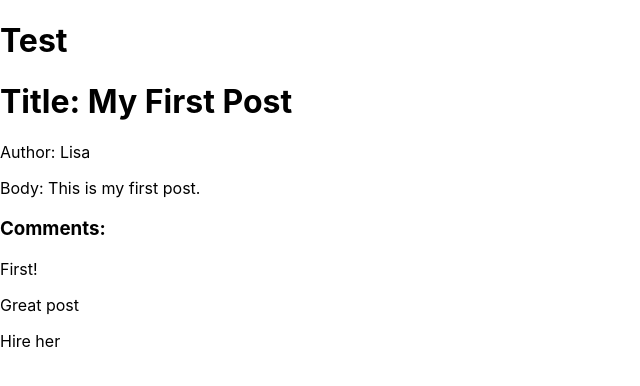
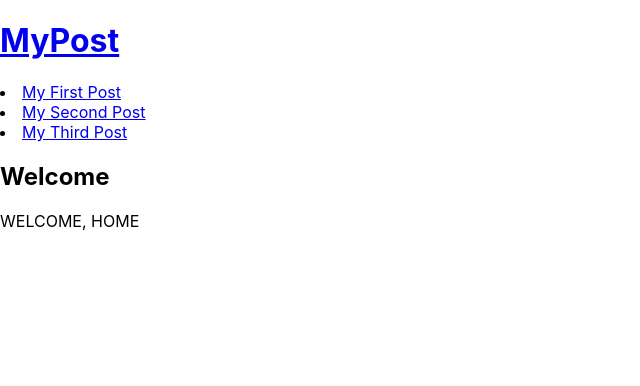
Before and after one commit to DanielJoung/networgrams_frontend, a React (Create React App) app: page / in a window 1280 px wide. Shown: the top 386 px of the page, without its empty margins (0-640 px from the left). Built offline with nearby package versions, Linux system fonts and the light colour scheme.

Commit message:
postview page is working

```diff
--- a/src/App.js
+++ b/src/App.js
@@ -1,6 +1,7 @@
 import React, { Component } from "react";
 import "./App.css";
 import NewPost from "./Components/page/NewPost";
+import PostView from "./Components/page/PostView";
 
 
 const post = {
@@ -15,15 +16,17 @@ const post = {
 }
 
 function App() {
+
   return (
     <>
-    <h1>Test</h1>
+    {/* <h1>Test</h1>
       <NewPost
         title={post.title}
         author={post.author}
         body={post.body}
         comments={post.comments}
-        />
+        /> */}
+        <PostView/>
     </>
   );
 }
--- a/src/Components/page/NewPost.js
+++ b/src/Components/page/NewPost.js
@@ -1,5 +1,7 @@
 import React, {Component} from 'react'
 import CommentListItem from '../list/CommentListItem'
+
+
 
 class NewPost extends Component {
 
--- a/src/Components/page/PostView.js
+++ b/src/Components/page/PostView.js
@@ -1,21 +1,86 @@
 import React, {Component} from 'react'
+import {useState} from 'react'
 
 
-class PostView extends Component {
-    constructor(props){
-        super(props)
-        this.state = {}
+function Header(props) {
+    return(
+        <>
+            <h1><a href="/" onClick={(event)=> {
+                event.preventDefault()
+                props.onChangeMode()
+            }}>{props.title}</a></h1>
+        </>
+
+    )
+}
+
+function ListPost(props) {
+    const lis = []
+
+    for(let i=0; i<props.posts.length; i++) {
+        let t = props.posts[i]
+        lis.push(<li key={t.id}>
+            <a id={t.id} href={'/read/'+ t.id} onClick={event=>{
+                event.preventDefault()
+                props.onChangeMode(Number(event.target.id))
+            }}>{t.title}</a></li>)
     }
-
-    render() {
-            return (
-
-                <div>
-                </div>
-            )
-    }
-
+    return(
+        <>
+            <div>
+                {lis}
+            </div>
+        </>
+    )
 
 }
 
+function Article(props) {
+    return (
+      <article>
+      <h2>{props.title}</h2>
+      {props.body}
+    </article>
+
+    )
+  }
+
+function PostView() {
+    const [mode, setMode] = useState('WELCOME')
+    const [id, setId] = useState(null)
+
+    const posts = [
+        {id:1,  title: "My First Post", body: "This is my first post."},
+        {id:2,  title: "My Second Post", body: "This is my second post."},
+        {id:3,  title: "My Third Post", body: "This is my third post."}
+    ]
+
+    let content = null;
+    if(mode === 'WELCOME') {
+        content = <Article title="Welcome" body="WELCOME, HOME"></Article>
+    } else if(mode === 'READ') {
+        let title, body = null
+        for(let i=0; i<posts.length; i++) {
+            if(posts[i].id === id) {
+                title = posts[i].title
+                body = posts[i].body
+            }
+        }
+        content = <Article title={title} body={body}></Article>
+    }
+    return(
+        <>
+            <Header title="MyPost" onChangeMode={()=>{
+                setMode ('WELCOME')
+            }}></Header>
+            <ListPost posts={posts} onChangeMode={(_id)=>{
+                setMode ('READ')
+                setId(_id)
+            }}></ListPost>
+            {content}
+        </>
+
+    )
+}
+
 export default PostView;
```
